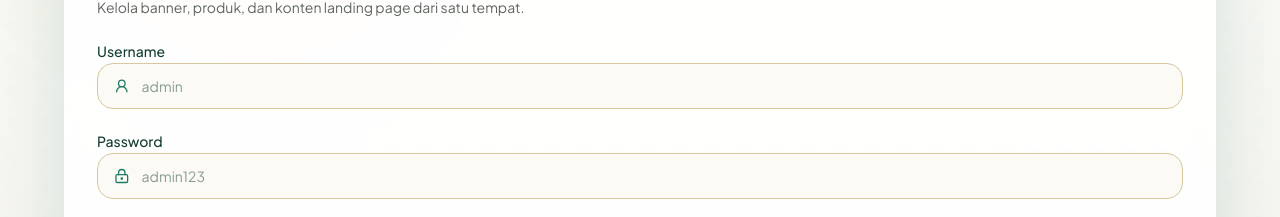
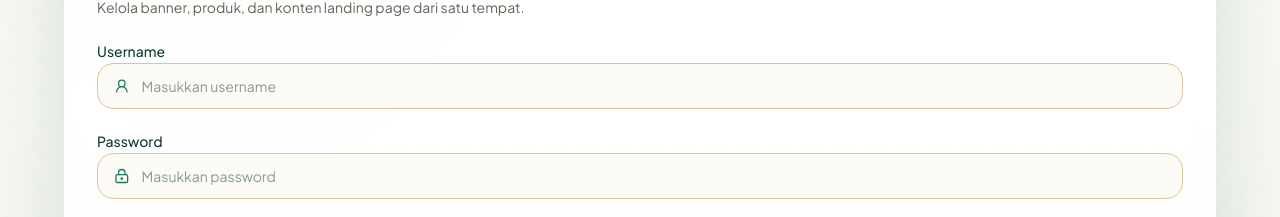
Before and after one commit to icodeu15/qurban, a Next.js app: page /admin in a window 1280 px wide. Shown: the part 314-531 px from the top of the page. Built offline with nearby package versions, Linux system fonts and the light colour scheme; no server answers.

Commit message:
Hide credentials in login form placeholders

```diff
--- a/src/components/admin/login-form.tsx
+++ b/src/components/admin/login-form.tsx
@@ -51,7 +51,7 @@ export function AdminLoginForm() {
         <span className="text-sm font-medium text-[#143C32]">Username</span>
         <div className="flex items-center gap-3 rounded-2xl border border-[#D8C79C] bg-[#FCFAF5] px-4 py-3">
           <UserRound className="size-4 text-[#1F7A63]" />
-          <input name="username" type="text" placeholder="admin" className="w-full bg-transparent text-sm outline-none" required />
+          <input name="username" type="text" placeholder="Masukkan username" className="w-full bg-transparent text-sm outline-none" required />
         </div>
       </label>
 
@@ -59,7 +59,7 @@ export function AdminLoginForm() {
         <span className="text-sm font-medium text-[#143C32]">Password</span>
         <div className="flex items-center gap-3 rounded-2xl border border-[#D8C79C] bg-[#FCFAF5] px-4 py-3">
           <LockKeyhole className="size-4 text-[#1F7A63]" />
-          <input name="password" type="password" placeholder="admin123" className="w-full bg-transparent text-sm outline-none" required />
+          <input name="password" type="password" placeholder="Masukkan password" className="w-full bg-transparent text-sm outline-none" required />
         </div>
       </label>
 
```
